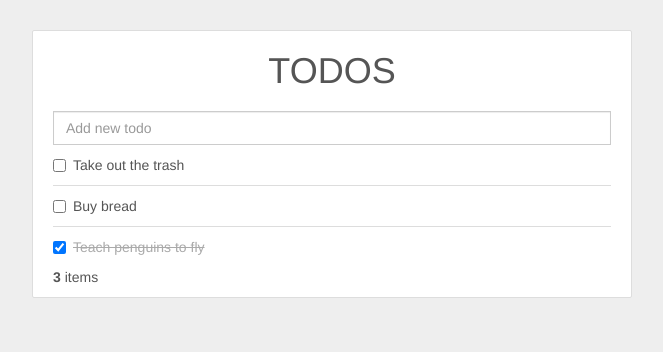
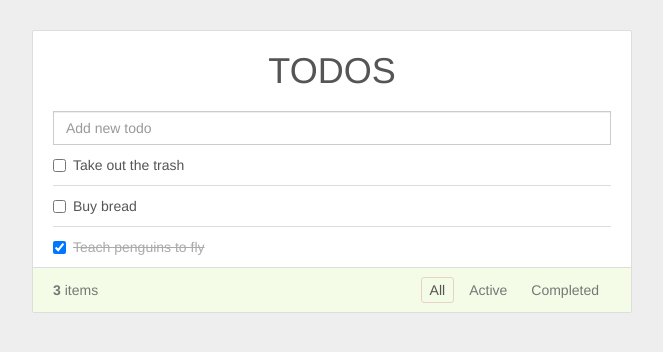
Before and after one commit to mesaugat/learn-react, a React (Create React App) app: page / in a window 1280 px wide. Shown: the top 352 px of the page, without its empty margins (308-971 px from the left). Built offline with nearby package versions, Linux system fonts and the light colour scheme.

Commit message:
Add a TodoFilter component and it's handlers

```diff
--- a/src/components/App.js
+++ b/src/components/App.js
@@ -1,12 +1,14 @@
 import React, { Component } from 'react';
 
 import TodoList from './TodoList';
+import { FILTER_ALL, FILTER_ACTIVE, FILTER_COMPLETED } from './TodoFilter';
 
 /**
  * App component.
  */
 class App extends Component {
    state = {
+    filter: FILTER_ALL,
     items: [
       {
         id: 1,
@@ -63,11 +65,48 @@ class App extends Component {
     })
   }
 
+  /**
+   * Filter todos by completion status.
+   *
+   * @param {String} status
+   * @returns {Object}
+   */
+  filterTodos = (status) => {
+    const { items } = this.state;
+
+    switch (status) {
+      case FILTER_COMPLETED:
+        return items.filter(item => item.completed === true);
+
+      case FILTER_ACTIVE:
+        return items.filter(item => item.completed !== true);
+
+      default:
+        return items;
+    }
+  }
+
+  /**
+   * Change filter by status.
+   *
+   * @param {String} status
+   */
+  changeFilter = (status) => {
+    this.setState({ filter: status });
+  }
+
   render() {
     return (
       <div className="container">
         <div className="row">
-          <TodoList items={this.state.items} addNewTodo={this.addNewTodo} changeTodoStatus={this.changeTodoStatus} />
+          <TodoList
+            items={this.state.items}
+            filter={this.state.filter}
+            addNewTodo={this.addNewTodo}
+            filterTodos={this.filterTodos}
+            changeFilter={this.changeFilter}
+            changeTodoStatus={this.changeTodoStatus}
+          />
         </div>
       </div>
     );
--- /dev/null
+++ b/src/components/FilteredItems.js
@@ -0,0 +1,30 @@
+import React from 'react';
+
+import TodoItem from './TodoItem';
+
+/**
+ * Component to show filtered list of items.
+ *
+ * @param {Object} props
+ */
+const FilteredItems = (props) => {
+  const { items, changeTodoStatus } = props;
+
+  if (items.length === 0) {
+    return (
+      <p className="alert alert-info">No items to display.</p>
+    );
+  }
+
+  return (
+    <ul className="list-unstyled">
+      {
+        items && items.map(item =>
+          <TodoItem key={item.id} item={item} changeTodoStatus={changeTodoStatus} />
+        )
+      }
+    </ul>
+  )
+}
+
+export default FilteredItems;
--- a/src/components/InputBox.js
+++ b/src/components/InputBox.js
@@ -6,7 +6,6 @@ import PropTypes from 'prop-types';
  */
 class InputBox extends Component {
   static propTypes = {
-    items: PropTypes.array,
     addNewTodo: PropTypes.func.isRequired
   }
 
--- a/src/components/TodoCount.js
+++ b/src/components/TodoCount.js
@@ -10,7 +10,7 @@ const TodoCount = (props) => {
   const {count} = props;
 
   return (
-    <div className="todo-footer">
+    <div className="pull-left">
       <strong>
         <span className="count-todos">{count}</span>
       </strong>
--- /dev/null
+++ b/src/components/TodoFilter.js
@@ -0,0 +1,30 @@
+import React from 'react';
+
+export const FILTER_ALL = 'all';
+export const FILTER_ACTIVE = 'active';
+export const FILTER_COMPLETED = 'completed';
+
+const options = {
+  [FILTER_ALL]: 'All',
+  [FILTER_ACTIVE]: 'Active',
+  [FILTER_COMPLETED]: 'Completed'
+};
+
+const TodoFilter = (props) => {
+  const { filter, changeFilter } = props;
+  const className = (key) => (key === filter ? 'selected' : '');
+
+  return (
+    <ul className="filters list-unstyled clearfix">
+      {Object.keys(options).map(key => (
+        <li key={key}>
+          <a onClick={() => changeFilter(key)} className={className(key)}>
+            {options[key]}
+          </a>
+        </li>
+      ))}
+    </ul>
+  )
+}
+
+export default TodoFilter;
--- a/src/components/TodoList.js
+++ b/src/components/TodoList.js
@@ -2,8 +2,9 @@ import React from 'react';
 import PropTypes from 'prop-types';
 
 import InputBox from './InputBox';
-import TodoItem from './TodoItem';
 import TodoCount from './TodoCount';
+import TodoFilter from './TodoFilter';
+import FilteredItems from './FilteredItems';
 
 /**
  * Component to show list of todos.
@@ -11,27 +12,30 @@ import TodoCount from './TodoCount';
  * @param {Object} props
  */
 const TodoList = (props) => {
-  const { items } = props;
+  const { filter, addNewTodo, filterTodos, changeFilter, changeTodoStatus } = props;
+
+  const items = filterTodos(filter);
   const count = items.length;
 
   return (
     <div className="todolist">
       <h1>Todos</h1>
-      <InputBox {...props} />
-      <ul className="list-unstyled">
-        {
-          items && items.map(item =>
-            <TodoItem key={item.id} item={item} changeTodoStatus={props.changeTodoStatus} />
-          )
-        }
-      </ul>
-      <TodoCount count={count} />
+      <InputBox {...{addNewTodo}} />
+      <FilteredItems {...{items, changeTodoStatus}} />
+      <footer className="clearfix">
+        <TodoCount count={count} />
+        <div className="pull-right">
+          <TodoFilter {...{filter, changeFilter}} />
+        </div>
+      </footer>
     </div>
   )
 }
 
 TodoList.propTypes = {
-  items: PropTypes.array
+  items: PropTypes.array.isRequired,
+  filterTodos: PropTypes.func.isRequired,
+  changeTodoStatus: PropTypes.func.isRequired
 }
 
 export default TodoList;
```
